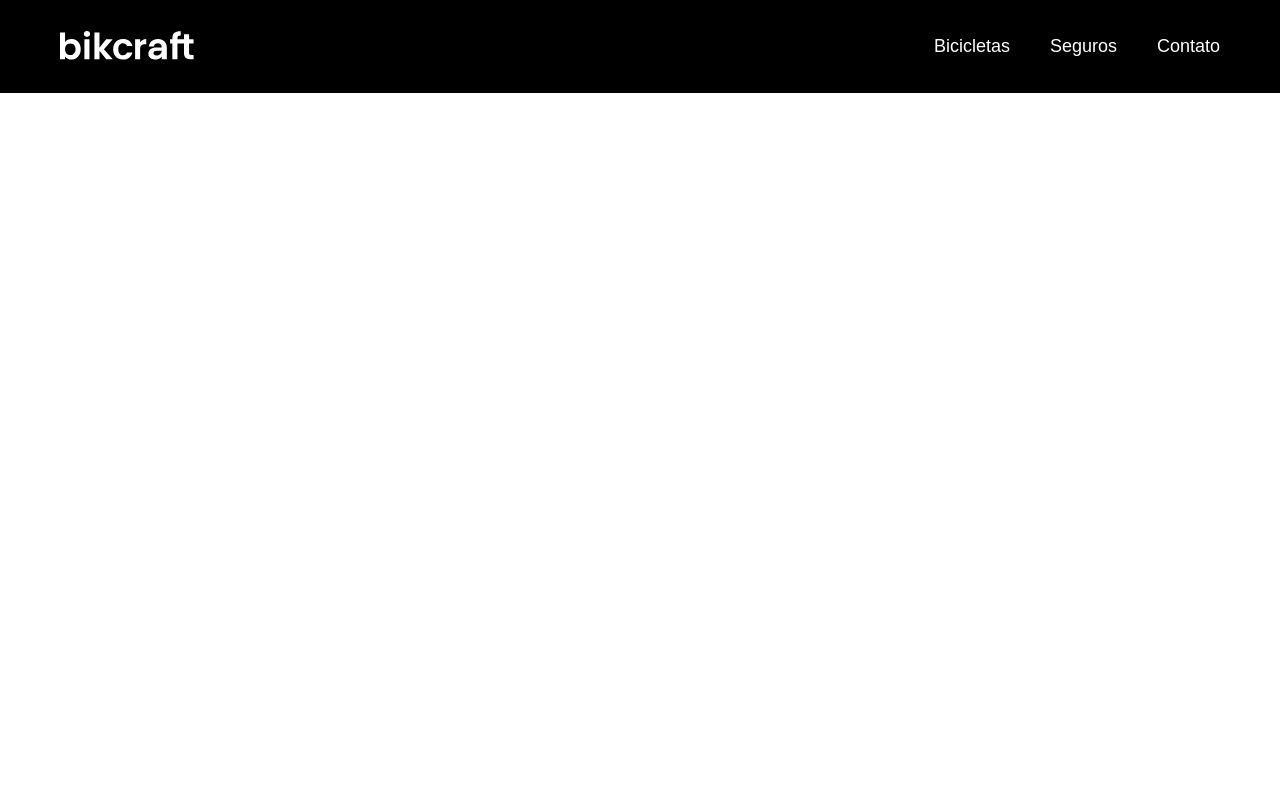
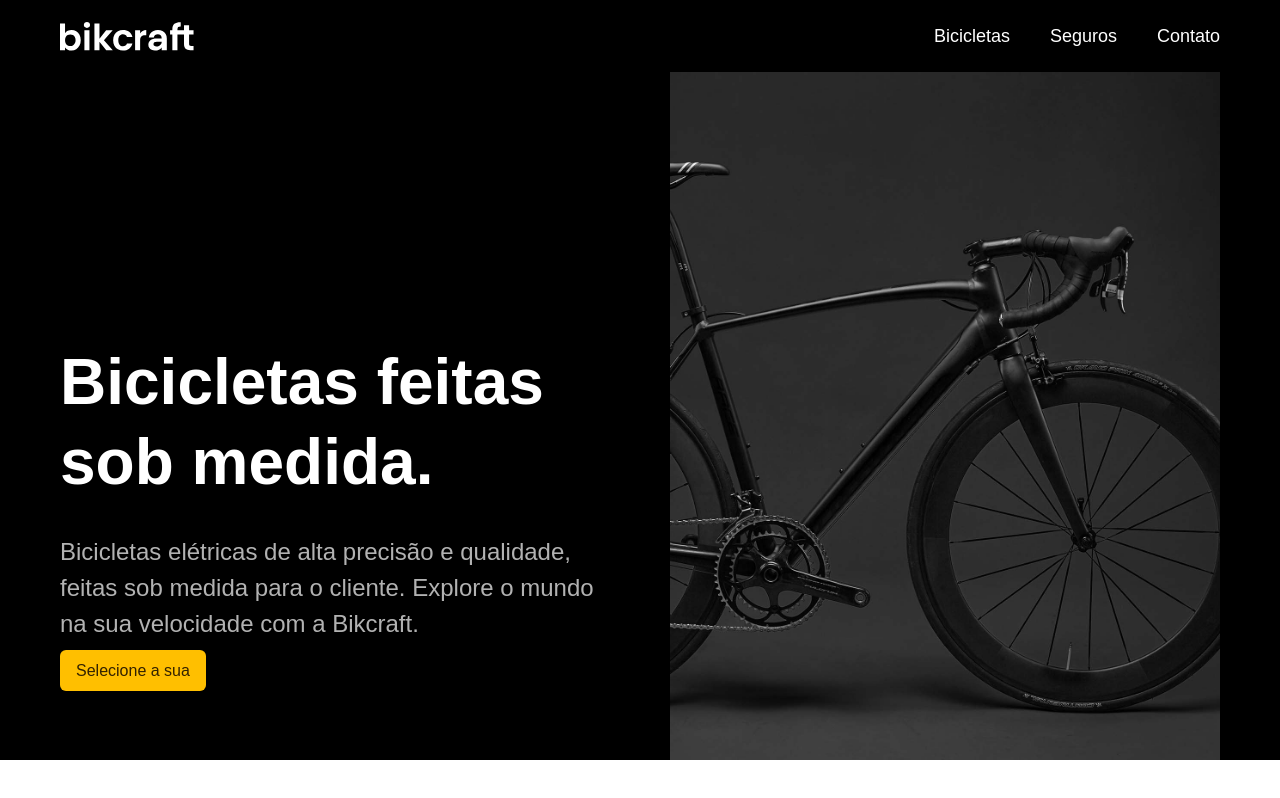
Before and after one commit to CodeWithYann/bikcraft, a plain HTML site: page index.html in a window 1280 px wide. Drawn offline with Linux system fonts and the light colour scheme.

Commit message:
Começando a criação da introdução da página inicial

```diff
--- a/css/style.css
+++ b/css/style.css
@@ -2,21 +2,25 @@ body {
     margin: 0px;
     padding: 0px;
     font-family: Arial, Helvetica, sans-serif;
+    padding-bottom: 600px;
 }
 
-img,
-p,
-h1,
-h2,
-h3,
-ul,
-{
-margin: 0px;
-padding: 0px;
+h1, ul, p {
+    margin: 0px;
 }
 
 li {
+
     list-style-type: none;
+}
+
+a {
+    text-decoration: none;
+}
+
+img {
+    max-width: 100%;
+    display: block;
 }
 
 .header-bg {
@@ -30,7 +34,6 @@ li {
 }
 
 .header-menu a {
-    text-decoration: none;
     color: #ffffff;
     display: inline-block;
     font-size: 18px;
@@ -94,3 +97,48 @@ li {
         font-size: 13px;
     }
 }
+
+
+.introducao-bg {
+    background-color: #000000;
+}
+
+.introducao {
+    max-width: 1200px;
+    box-sizing: border-box;
+    margin: 0 auto;
+    display: grid;
+    grid-template-columns: 1fr 1fr;
+    color: #ffffff;
+    padding-left: 20px;
+    padding-right: 20px;
+    gap: 60px;
+
+}
+
+.introducao-conteudo {
+    align-self: end;
+    padding-bottom: 80px;
+}
+
+.introducao-conteudo h1 {
+    font-size: 64px;
+    padding-bottom: 32px;
+    line-height: 1.25;
+}
+
+.introducao-conteudo p {
+    font-size: 24px;
+    font-weight: 400;
+    line-height: 36px;
+    padding-bottom: 20px;
+    color: #B2B2B2;
+}
+
+
+.botao {
+background-color: #FFBF00;
+color: #320;
+padding: 12px 16px;
+border-radius: 6px;
+}
--- a/index.html
+++ b/index.html
@@ -22,8 +22,22 @@
                     <li><a href="./">Contato</a></li>
                 </ul>
             </nav>
+    </header>
+    <main class="introducao-bg">
+        <div class="introducao">
+            <div class="introducao-conteudo">
+                <h1>Bicicletas feitas sob medida.</h1>
+                <p>Bicicletas elétricas de alta precisão e qualidade, feitas sob medida para o cliente. Explore
+                    o
+                    mundo na sua velocidade com a Bikcraft.</p>
+                <a href="./" class="botao">Selecione a sua</a>
+            </div>
+            <div>
+                <img src="./img/fotos/introducao.jpg" alt="">
+            </div>
         </div>
-    </header>
+    </main>
+    </div>
 </body>
 
 </html>
```
